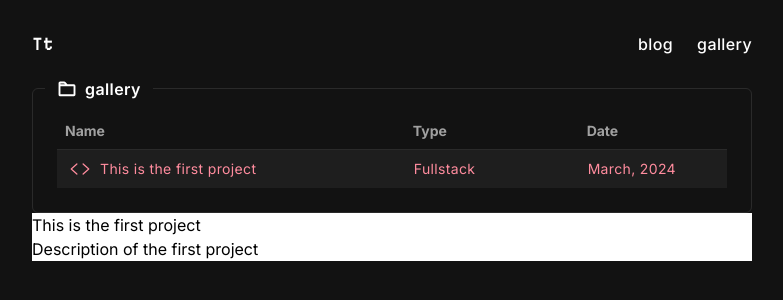
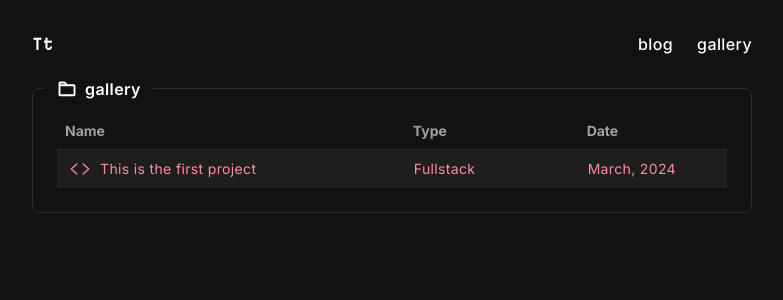
Before and after one commit to tot/tonytran.me, an Astro site: page /gallery in a window 1280 px wide. Shown: the whole page, without its empty margins (248-1031 px from the left). Built offline with nearby package versions, Linux system fonts and the light colour scheme; Astro itself is replaced by a stand-in of ours.

Commit message:
Clean up code

```diff
--- a/src/components/gallery/LightboxWrapper.tsx
+++ b/src/components/gallery/LightboxWrapper.tsx
@@ -1,6 +1,5 @@
 import React, { useState, useRef, useEffect } from "react";
 import Lightbox, { type Slide } from "yet-another-react-lightbox";
-import Inline from "yet-another-react-lightbox/plugins/inline";
 import Zoom from "yet-another-react-lightbox/plugins/zoom";
 
 interface LightboxWrapperProps {
--- a/src/pages/gallery/index.astro
+++ b/src/pages/gallery/index.astro
@@ -1,27 +1,10 @@
 ---
 import Layout from "../../layouts/Layout.astro";
-import Navbar from "../../components/Navbar.astro";
 import Explorer from "../../components/gallery/Explorer.astro";
-import { getCollection } from "astro:content";
-import type { ProjectCollection } from "../../types/project";
-
-const projects = await getCollection("projects");
-console.log(projects);
 ---
 
 <Layout title="Tony Tran - Gallery">
     <main class="py-8 space-y-8 px-6 max-w-3xl w-full mx-auto font-sans">
         <Explorer />
-
-        {
-            projects.map((project: ProjectCollection) => (
-                <a href={`/gallery/${project.slug}`}>
-                    <div class="bg-white">
-                        <h2>{project.data.title}</h2>
-                        <p>{project.data.description}</p>
-                    </div>
-                </a>
-            ))
-        }
     </main>
 </Layout>
```
Also changed, not shown: 1 other file.
